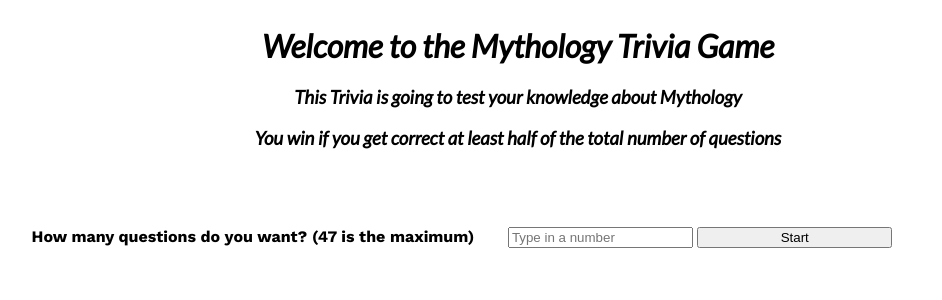
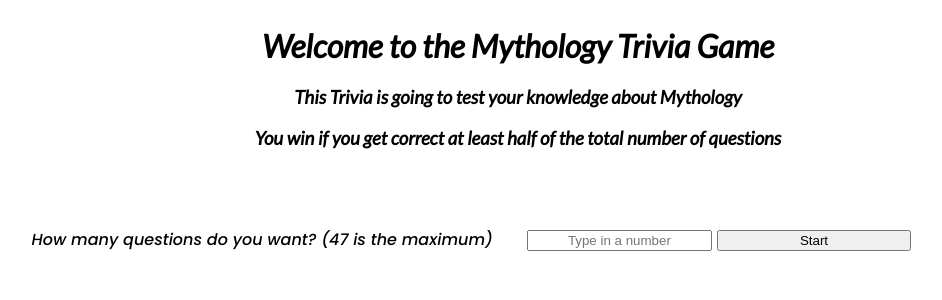
Before and after one commit to racevedo12/Mythology-Trivia, a PHP site: page / in a window 1280 px wide. Shown: the top 300 px of the page, without its empty margins (122-1064 px from the left). Run offline with PHP 8.4, Linux system fonts and the light colour scheme.

Commit message:
Added some fonts and style the whole page with them, it looks awesome now

```diff
--- a/app.js
+++ b/app.js
@@ -345,6 +345,7 @@ const gameResult = () =>
 
             // Creates the play again button
             const playAgainButton = document.createElement("button");
+            playAgainButton.setAttribute("id", "result-button");
             playAgainButton.innerText = "Click Here To Play Again";
             // playAgainButton.setAttribute("type", "submit");
             playAgainButton.addEventListener("click", playAgain);
--- a/style.css
+++ b/style.css
@@ -1,15 +1,15 @@
 /* Fonts */
+/* Using google fonts */
+/* These fonts are so beautiful *_* */
 @import url('https://fonts.googleapis.com/css2?family=Lato:ital@1&display=swap');
-@import url('https://fonts.googleapis.com/css2?family=Work+Sans:wght@700&display=swap');
+@import url('https://fonts.googleapis.com/css2?family=Poppins:ital,wght@1,500&display=swap');
 @import url('https://fonts.googleapis.com/css2?family=Karla:wght@200&display=swap');
-
-
+@import url('https://fonts.googleapis.com/css2?family=Montserrat:wght@500&display=swap');
 
 /* Default Styles */
 body
 {
     margin: 2% 12%;
-    /* background: linear-gradient(to right, rgb(42, 185, 185), rgb(102, 102, 170) ); */
 }
 
 .header-tags
@@ -20,7 +20,7 @@ body
 
 .input-div
 {
-    font-family: 'Work Sans', sans-serif;
+    font-family: 'Poppins', sans-serif;
     margin-top: 8%;
 }
 
@@ -33,6 +33,11 @@ body
 #input-label
 {
     margin-right: 3%;
+}
+
+#input-text
+{
+    text-align: center;
 }
 
 #input-button
@@ -64,7 +69,6 @@ body
 {
     padding-top: 4%;
     padding-left: 4%;
-    /* margin-right: 7%; */
     display: flex;
     flex-wrap: wrap;
 }
@@ -89,20 +93,23 @@ body
     margin-top: 20%;
     margin-bottom: 3%;
 
+    /* Positioning the button */
     position: relative;
     right: 10%;
 }
 
 #score-label
 {
+    font-family: 'Lato', sans-serif;
     margin-left: 43%;
     font-size: 30px;
 }
 
 .question-container-div
 {
-    border: 1px solid black;
+    border: 3px solid black;
     margin-bottom: 2%;
+    font-family: 'Montserrat', sans-serif;
 }
 
 .question-elements-div
@@ -146,5 +153,12 @@ body
 
 .result-div
 {
+    font-family: 'Poppins', sans-serif;
     text-align: center;
 }
+
+#result-button
+{
+    width: 30%;
+    padding: 5%;
+}
```
